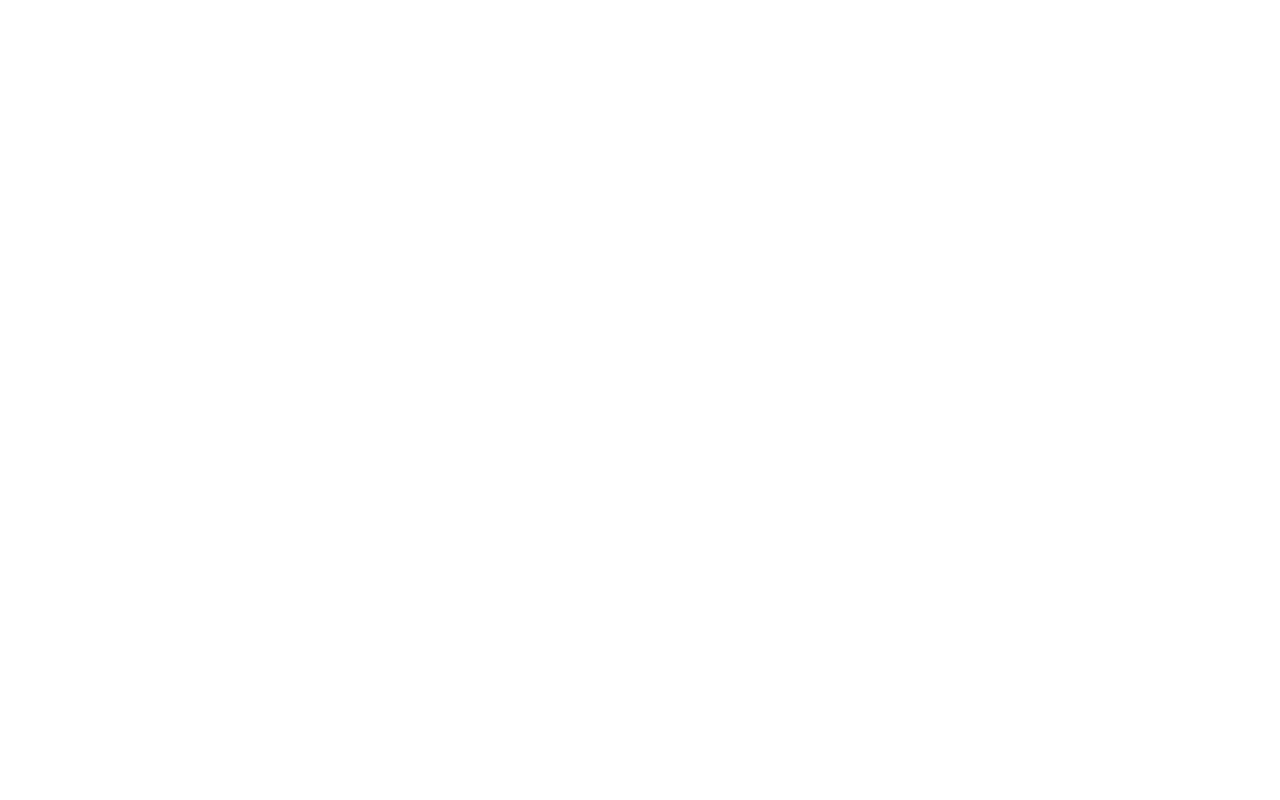
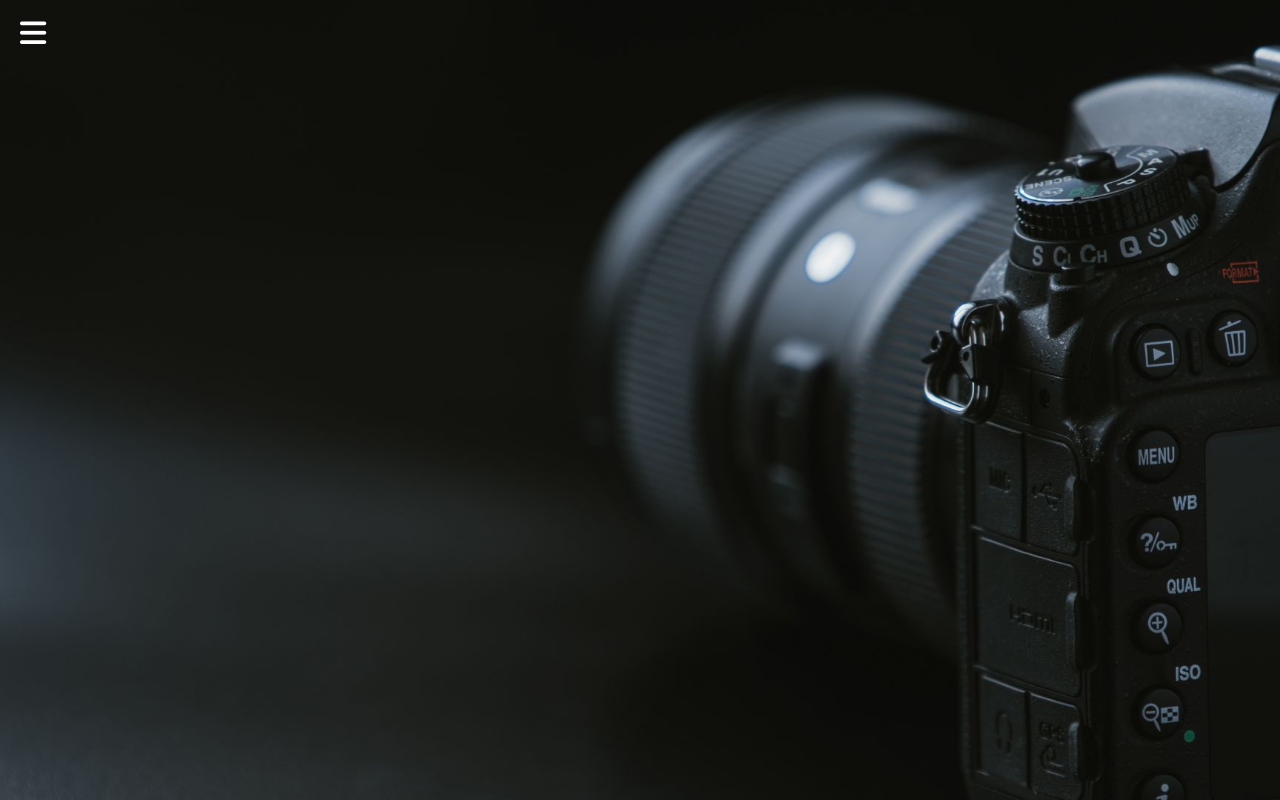
Before and after one commit to Bharat-Dua/Sidebar-using-CSS, a plain HTML site: page index.html in a window 1280 px wide. Drawn offline with Linux system fonts and the light colour scheme.

Commit message:
updated the image url

```diff
--- a/style.css
+++ b/style.css
@@ -9,7 +9,7 @@
   }
 
   .main_box {
-    background-image: url(./photo.jpg);
+    background-image: url(img/bg-image.jpg);
     background-size: cover;
     height: 100vh;
   }
```
Also changed, not shown: img/bg-image.jpg (added).
